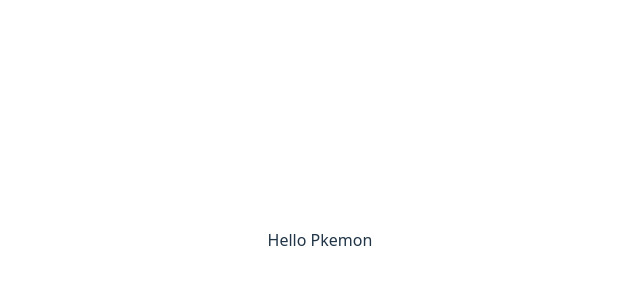
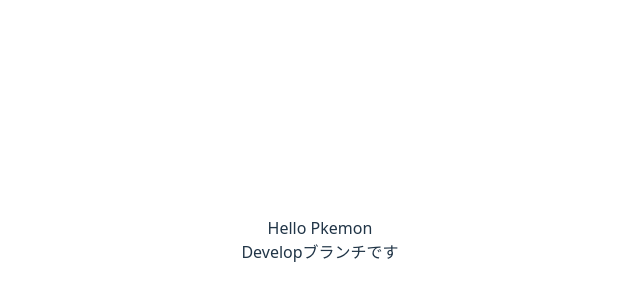
Before and after one commit to ShoOyake/POKEMON-APP, a React (Vite) app: page / in a window 1280 px wide. Shown: the part 160-460 px from the top of the page, without its empty margins (320-960 px from the left). Built offline with nearby package versions, Linux system fonts and the light colour scheme.

Commit message:
初回コミット

```diff
--- a/src/App.tsx
+++ b/src/App.tsx
@@ -9,6 +9,7 @@
   return (
     <>
       <div>Hello Pkemon</div>
+      <div>Developブランチです</div>
     </>
   )
 }
```
